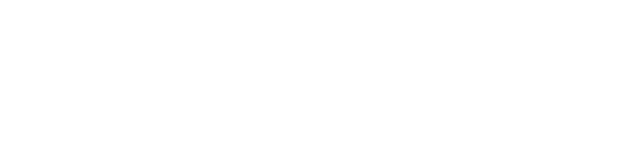
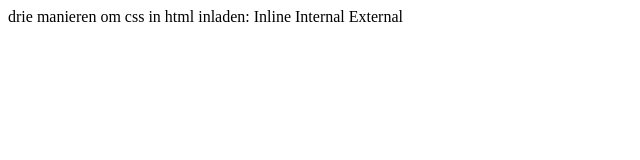
Before and after one commit to Mikevanschaik/TG-Web_Development, a plain HTML site: page Selectors & Visual rules/Opdracht1.html in a window 1280 px wide. Shown: the whole page, without its empty margins (0-640 px from the left). Drawn offline with Linux system fonts and the light colour scheme.

Commit message:
Update Opdracht1.html

```diff
--- a/Selectors & Visual rules/Opdracht1.html
+++ b/Selectors & Visual rules/Opdracht1.html
@@ -1,5 +1,12 @@
 <!DOCTYPE html>
 <html>
 <head></head>
-<body></body>
+<body>drie manieren om css in html inladen:
+
+    Inline
+
+    Internal
+
+    External
+</body>
 </html>
```
